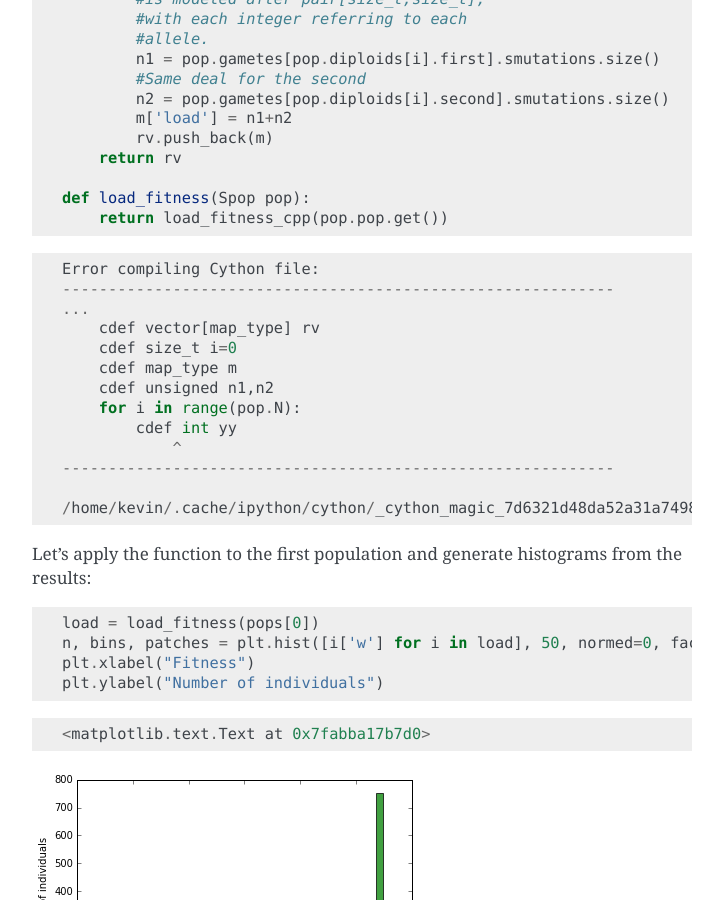
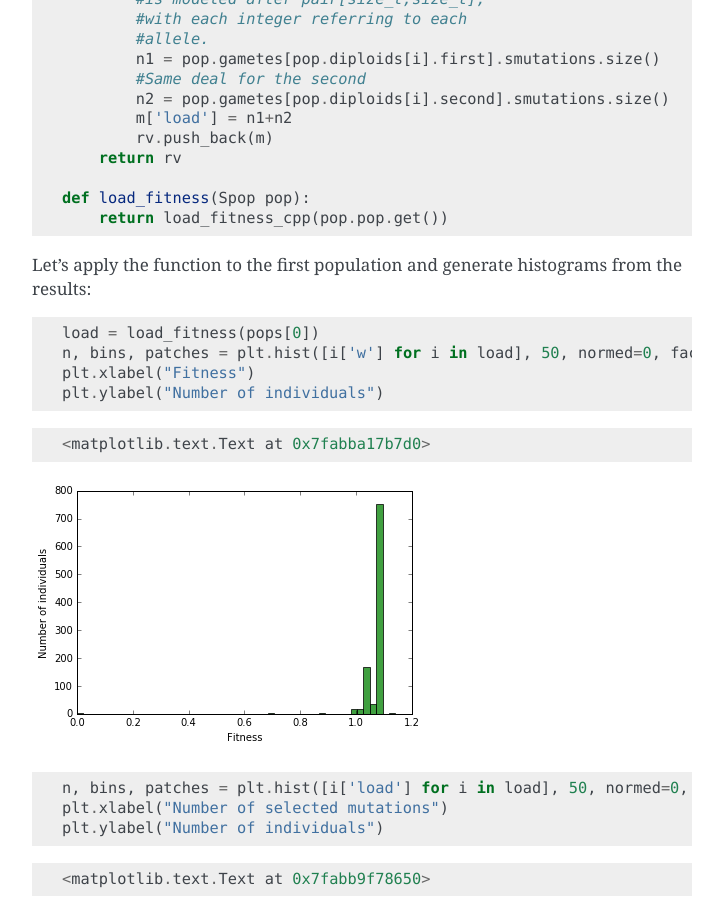
Before and after one commit to molpopgen/fwdpy, a Sphinx documentation site: the page built from docs/examples/cython/WritingExtensions.rst, in a window 1280 px wide and 900 px high, scrolled down 9611 px. Shown: the whole window, without its empty margins (388-1111 px from the left). Built offline with Sphinx 7.4.7, drawn with Linux system fonts in a browser that asks for light colours; formulas are drawn with MathJax 3.

Commit message:
re-run notebook to get rid of incorrect output block

```diff
--- a/docs/examples/cython/WritingExtensions.rst
+++ b/docs/examples/cython/WritingExtensions.rst
@@ -520,25 +520,6 @@ The key concepts here are:
     def load_fitness(Spop pop):
         return load_fitness_cpp(pop.pop.get())
 
-
-.. parsed-literal::
-
-
-    Error compiling Cython file:
-    ------------------------------------------------------------
-    ...
-        cdef vector[map_type] rv
-        cdef size_t i=0
-        cdef map_type m
-        cdef unsigned n1,n2
-        for i in range(pop.N):
-            cdef int yy
-                ^
-    ------------------------------------------------------------
-
-    /home/kevin/.cache/ipython/cython/_cython_magic_7d6321d48da52a31a7498f86665583e0.pyx:19:13: cdef statement not allowed here
-
-
 Let's apply the function to the first population and generate histograms
 from the results:
 
```
Also changed, not shown: docs/examples/cython/WritingExtensions.md (+0 -16 lines), 1 other file.
